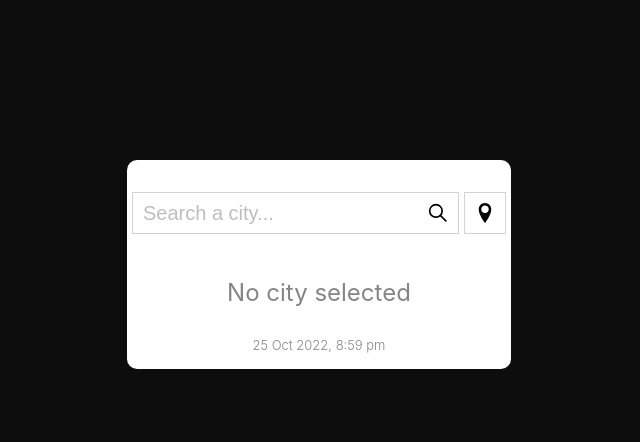
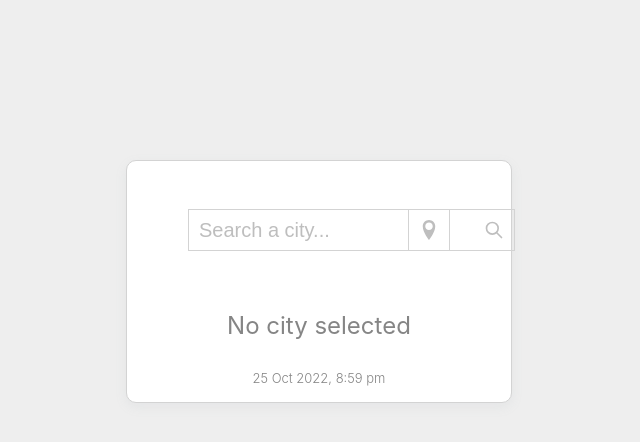
Before and after one commit to danielcalvolopez/openweather-testing, a React (Create React App) app: page / in a window 1280 px wide. Shown: the top 442 px of the page, without its empty margins (321-961 px from the left). Built offline with nearby package versions, Linux system fonts and the light colour scheme; no server answers.

Commit message:
icons color change

```diff
--- a/src/App.js
+++ b/src/App.js
@@ -1,30 +1,20 @@
-import { useContext, useState } from "react";
+import { useState } from "react";
 import SearchBar from "./components/SearchBar";
 import WeatherDisplay from "./components/WeatherDisplay";
-import { LocationContext } from "./context/LocationContext";
 import "./app.scss";
 import { TimeContextProvider } from "./context/TimeContext";
 
 const App = () => {
-  const currentLocation = useContext(LocationContext);
   const initialState = "No city selected";
   const [currentCity, setCurrentCity] = useState(initialState);
   const [error, setError] = useState(false);
   const [isLoading, setIsLoading] = useState(false);
-
-  const handleLocation = () => {
-    setError(false);
-    setIsLoading(true);
-    setCurrentCity(currentLocation);
-    setIsLoading(false);
-  };
 
   return (
     <TimeContextProvider>
       <div className="outter">
         <div className="container">
           <SearchBar
-            handleLocation={handleLocation}
             setCurrentCity={setCurrentCity}
             setIsLoading={setIsLoading}
             setError={setError}
--- a/src/app.scss
+++ b/src/app.scss
@@ -13,5 +13,7 @@
     margin: 10em 5em;
     border-radius: 10px;
     width: 18em;
+    box-shadow: rgba(149, 157, 165, 0.1) 0px 4px 12px;
+    border: 0.5px solid lightgray;
   }
 }
--- a/src/components/SearchBar.jsx
+++ b/src/components/SearchBar.jsx
@@ -1,16 +1,13 @@
-import React, { useRef, useState } from "react";
+import React, { useContext, useRef, useState } from "react";
 import "./search-bar.scss";
-import { GrSearch } from "react-icons/gr";
+import { TbSearch } from "react-icons/tb";
 import { ImLocation } from "react-icons/im";
+import { LocationContext } from "../context/LocationContext";
 
-const SearchBar = ({
-  handleLocation,
-  setCurrentCity,
-  setIsLoading,
-  setError,
-}) => {
+const SearchBar = ({ setCurrentCity, setIsLoading, setError }) => {
   const formRef = useRef();
   const [cityInputValue, setCityInputValue] = useState("");
+  const currentLocation = useContext(LocationContext);
 
   const handleCityInput = (event) => {
     setCityInputValue(event.target.value);
@@ -27,6 +24,13 @@ const SearchBar = ({
     formRef.current.reset();
   };
 
+  const handleLocation = () => {
+    setError(false);
+    setIsLoading(true);
+    setCurrentCity(currentLocation);
+    setIsLoading(false);
+  };
+
   return (
     <div className="search-container">
       <form ref={formRef} onSubmit={handleCitySubmit}>
@@ -36,12 +40,13 @@ const SearchBar = ({
           placeholder="Search a city..."
           required
         />
+
         <button>
-          <GrSearch />
+          <TbSearch color="rgb(190, 190, 190)" />
         </button>
       </form>
       <button className="location-btn" type="submit" onClick={handleLocation}>
-        <ImLocation />
+        <ImLocation color="rgb(190, 190, 190)" />
       </button>
     </div>
   );
--- a/src/components/WeatherDisplay.jsx
+++ b/src/components/WeatherDisplay.jsx
@@ -68,10 +68,12 @@ const WeatherDisplay = ({
           </div>
 
           <div className="temperature">
-            <div className="current">{temp}º</div>
-            <div className="min-max">
-              <p>Min: {minTemp}</p>
-              <p>Max: {maxTemp}</p>
+            <div className="current">
+              {temp}º
+              <div className="min-max">
+                <p>Min: {minTemp}º</p>
+                <p>Max: {maxTemp}º</p>
+              </div>
             </div>
           </div>
           <div className="weather-conditions">
--- a/src/components/search-bar.scss
+++ b/src/components/search-bar.scss
@@ -3,11 +3,10 @@
   flex-direction: row;
   align-items: center;
   margin-bottom: 40px;
-  height: 10px;
   form {
     display: flex;
     align-items: center;
-
+    width: 220px;
     input {
       display: flex;
       font-size: 20px;
--- a/src/components/weather-display.scss
+++ b/src/components/weather-display.scss
@@ -10,8 +10,9 @@
     align-items: center;
     justify-content: center;
     .city {
-      font-size: x-large;
+      font-size: xx-large;
       font-weight: 500;
+      margin-bottom: 10px;
     }
     .temperature {
       display: flex;
@@ -20,12 +21,18 @@
       .current {
         font-size: 140px;
         font-weight: 100;
+        background-color: rgb(233, 233, 233);
+        border-radius: 20px;
+        padding: 20px;
+        box-shadow: rgba(149, 157, 165, 0.2) 0px 8px 24px;
       }
       .min-max {
         font-size: small;
         display: flex;
+        justify-content: space-between;
         flex-direction: row;
         gap: 10px;
+        font-weight: 200;
       }
     }
     .weather-conditions {
--- a/src/index.css
+++ b/src/index.css
@@ -5,7 +5,7 @@ body {
     sans-serif;
   -webkit-font-smoothing: antialiased;
   -moz-osx-font-smoothing: grayscale;
-  background-color: #0d0d0d;
+  background-color: #eeeeee;
   color: rgb(133, 133, 133);
 }
 
```
